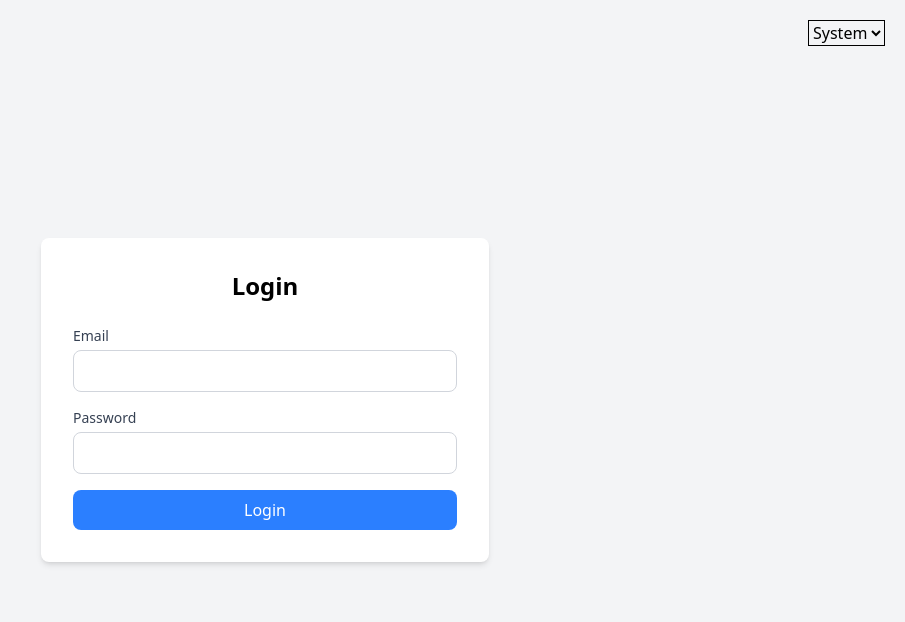
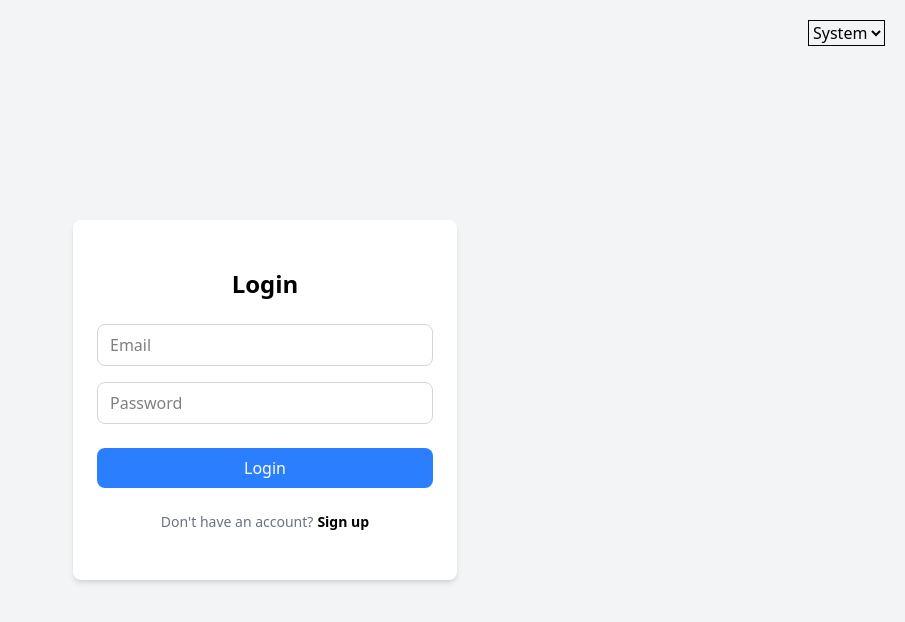
Before and after one commit to saciinol/e-commerce, a React (Vite) app in the folder frontend/: page /login in a window 1280 px wide. Shown: the top 622 px of the page, without its empty margins (375-1280 px from the left). Built offline with nearby package versions, Linux system fonts and the light colour scheme; no server answers.

Commit message:
add register

```diff
--- a/frontend/src/App.tsx
+++ b/frontend/src/App.tsx
@@ -8,6 +8,7 @@ import { useApplyTheme } from './components/hooks/useApplyTheme';
 import ThemeToggle from './components/ui/ThemeToggle';
 
 const Login = lazy(() => import('./pages/Login'));
+const Register = lazy(() => import('./pages/Register'));
 const Home = lazy(() => import('./pages/Home'));
 
 // interface ProviderProps {
@@ -69,6 +70,15 @@ const App = () => {
 				/>
 
 				<Route
+					path="/register"
+					element={
+						// <PublicRoute>
+						<Register />
+						// </PublicRoute>
+					}
+				/>
+
+				<Route
 					path="/"
 					element={
 						// <ProtectedRoute>
--- a/frontend/src/components/auth/LoginForm.tsx
+++ b/frontend/src/components/auth/LoginForm.tsx
@@ -44,25 +44,19 @@ const LoginForm = () => {
 	};
 
 	return (
-		<div className="min-h-screen flex items-center justify-center bg-bg-primary">
-			<div className="bg-bg-secondary p-8 rounded-lg shadow-md w-full max-w-md">
-				<h1 className="text-2xl font-bold mb-6 text-center text-text-primary">Login</h1>
+		<form onSubmit={handleSubmit(onSubmit)}>
+			<FormInput type="email" placeholder="Email" error={errors.email?.message} {...register('email')} />
 
-				<form onSubmit={handleSubmit(onSubmit)}>
-					<FormInput label="Email" type="email" error={errors.email?.message} {...register('email')} />
-
-					<FormInput label="Password" type="password" error={errors.password?.message} {...register('password')} />
+			<FormInput type="password" placeholder="Password" error={errors.password?.message} {...register('password')} />
 
 			<button
 				type="submit"
 				disabled={isSubmitting}
-						className="w-full bg-blue-500 text-white py-2 rounded-lg hover:bg-blue-600 disabled:opacity-50 disabled:cursor-not-allowed"
+				className="w-full mt-2 bg-blue-500 text-white py-2 rounded-lg hover:bg-blue-600 cursor-pointer disabled:opacity-50 disabled:cursor-not-allowed"
 			>
 				{isSubmitting ? 'Logging in...' : 'Login'}
 			</button>
 		</form>
-			</div>
-		</div>
 	);
 };
 
--- /dev/null
+++ b/frontend/src/components/auth/RegisterForm.tsx
@@ -0,0 +1,77 @@
+import { useNavigate } from 'react-router-dom';
+import { useAuthActions } from '../../store/auth.store';
+import { useToastActions } from '../../store/toast.store';
+import { useForm } from 'react-hook-form';
+import { registerSchema, type RegisterInput } from '../../schemas/auth.schema';
+import { zodResolver } from '@hookform/resolvers/zod';
+import { getValidationErrors } from '../../utils/errorHandler';
+import { FormInput } from '../ui/FormInput';
+
+const RegisterForm = () => {
+	const navigate = useNavigate();
+	const { register } = useAuthActions();
+	const { showSuccess, showError } = useToastActions();
+
+	const {
+		register: registerField,
+		handleSubmit,
+		formState: { errors, isSubmitting },
+		setError,
+	} = useForm<RegisterInput>({
+		resolver: zodResolver(registerSchema),
+	});
+
+	const onSubmit = async (data: RegisterInput) => {
+		try {
+			await register(data);
+			showSuccess('Register successful!');
+			navigate('/');
+		} catch (error) {
+			const validationErrors = getValidationErrors(error);
+
+			if (Object.keys(validationErrors).length > 0) {
+				// set field-specific errors
+				Object.entries(validationErrors).forEach(([field, message]) => {
+					setError(field as keyof RegisterInput, {
+						type: 'server',
+						message,
+					});
+				});
+			} else {
+				showError(error);
+			}
+		}
+	};
+
+	return (
+		<form onSubmit={handleSubmit(onSubmit)}>
+			<FormInput type="email" placeholder="Email" error={errors.email?.message} {...registerField('email')} />
+
+			<FormInput type="text" placeholder="Name" error={errors.name?.message} {...registerField('name')} />
+
+			<FormInput
+				type="password"
+				placeholder="Password"
+				error={errors.password?.message}
+				{...registerField('password')}
+			/>
+
+			<FormInput
+				type="password"
+				placeholder="Confirm Password"
+				error={errors.password_confirmation?.message}
+				{...registerField('password_confirmation')}
+			/>
+
+			<button
+				type="submit"
+				disabled={isSubmitting}
+				className="w-full mt-2 bg-blue-500 text-white py-2 rounded-lg hover:bg-blue-600 cursor-pointer disabled:opacity-50 disabled:cursor-not-allowed"
+			>
+				{isSubmitting ? 'Registering...' : 'Register'}
+			</button>
+		</form>
+	);
+};
+
+export default RegisterForm;
--- a/frontend/src/components/ui/FormInput.tsx
+++ b/frontend/src/components/ui/FormInput.tsx
@@ -1,15 +1,14 @@
 import { forwardRef, type InputHTMLAttributes } from 'react';
 
 interface FormInputProps extends InputHTMLAttributes<HTMLInputElement> {
-	label: string;
 	error?: string;
 }
 
 export const FormInput = forwardRef<HTMLInputElement, FormInputProps>(
-	({ label, error, className = '', ...props }, ref) => {
+	({ error, className = '', ...props }, ref) => {
 		return (
 			<div className="mb-4">
-				<label className="block text-sm font-medium text-text-secondary mb-1">{label}</label>
+				{/* <label className="block text-sm font-medium text-text-secondary mb-1">{label}</label> */}
 
 				<input
 					ref={ref}
--- a/frontend/src/components/ui/ThemeToggle.tsx
+++ b/frontend/src/components/ui/ThemeToggle.tsx
@@ -5,7 +5,7 @@ const ThemeToggle = () => {
 	const setTheme = useSetTheme();
 
 	return (
-		<div className="absolute top-5 right-5 z-50 border-text-primary">
+		<div className="absolute top-5 right-5 z-40 border-text-primary">
 			<select
 				className="bg-bg-primary text-text-primary border"
 				value={theme}
--- a/frontend/src/index.css
+++ b/frontend/src/index.css
@@ -14,6 +14,7 @@
 	--color-bg-secondary: #ffffff;
 	--color-text-primary: #000000;
 	--color-text-secondary: #364153;
+	--color-text-third: #6a7282;
 	--color-border-primary: #d1d5dc;
 }
 
@@ -22,6 +23,7 @@
 	--color-bg-secondary: #191e24;
 	--color-text-primary: #ffffff;
 	--color-text-secondary: #d1d5dc;
+	--color-text-third: #99a1af;
 	--color-border-primary: #364153;
 }
 
--- a/frontend/src/pages/Login.tsx
+++ b/frontend/src/pages/Login.tsx
@@ -1,10 +1,22 @@
+import { Link } from 'react-router-dom';
 import LoginForm from '../components/auth/LoginForm';
 
 const Login = () => {
 	return (
-		<div>
-			<LoginForm />
-		</div>
+		<section className="min-h-screen bg-bg-primary flex items-center justify-center">
+			<div className="bg-bg-secondary px-6 py-12 rounded-lg shadow-md w-full max-w-sm mx-3 space-y-6">
+				<h1 className="text-2xl font-bold text-center text-text-primary">Login</h1>
+
+				<LoginForm />
+
+        <div className='flex justify-center gap-1 text-sm'>
+          <p className='text-text-third'>Don't have an account?</p>
+          <Link to="/register" className='text-text-primary font-semibold hover:underline'>
+          Sign up
+          </Link>
+        </div>
+			</div>
+		</section>
 	);
 };
 
--- /dev/null
+++ b/frontend/src/pages/Register.tsx
@@ -0,0 +1,23 @@
+import { Link } from "react-router-dom";
+import RegisterForm from "../components/auth/RegisterForm";
+
+const Register = () => {
+	return (
+		<section className="min-h-screen bg-bg-primary flex items-center justify-center">
+			<div className="bg-bg-secondary px-6 py-12 rounded-lg shadow-md w-full max-w-sm mx-3 space-y-6">
+				<h1 className="text-2xl font-bold text-center text-text-primary">Register</h1>
+
+				<RegisterForm />
+
+				<div className="flex justify-center gap-1 text-sm">
+					<p className="text-text-third">Already have an account?</p>
+					<Link to="/login" className="text-text-primary font-semibold hover:underline">
+						Login
+					</Link>
+				</div>
+			</div>
+		</section>
+	);
+};
+
+export default Register;
```
Lines whose indentation alone changed are shown as unchanged.
